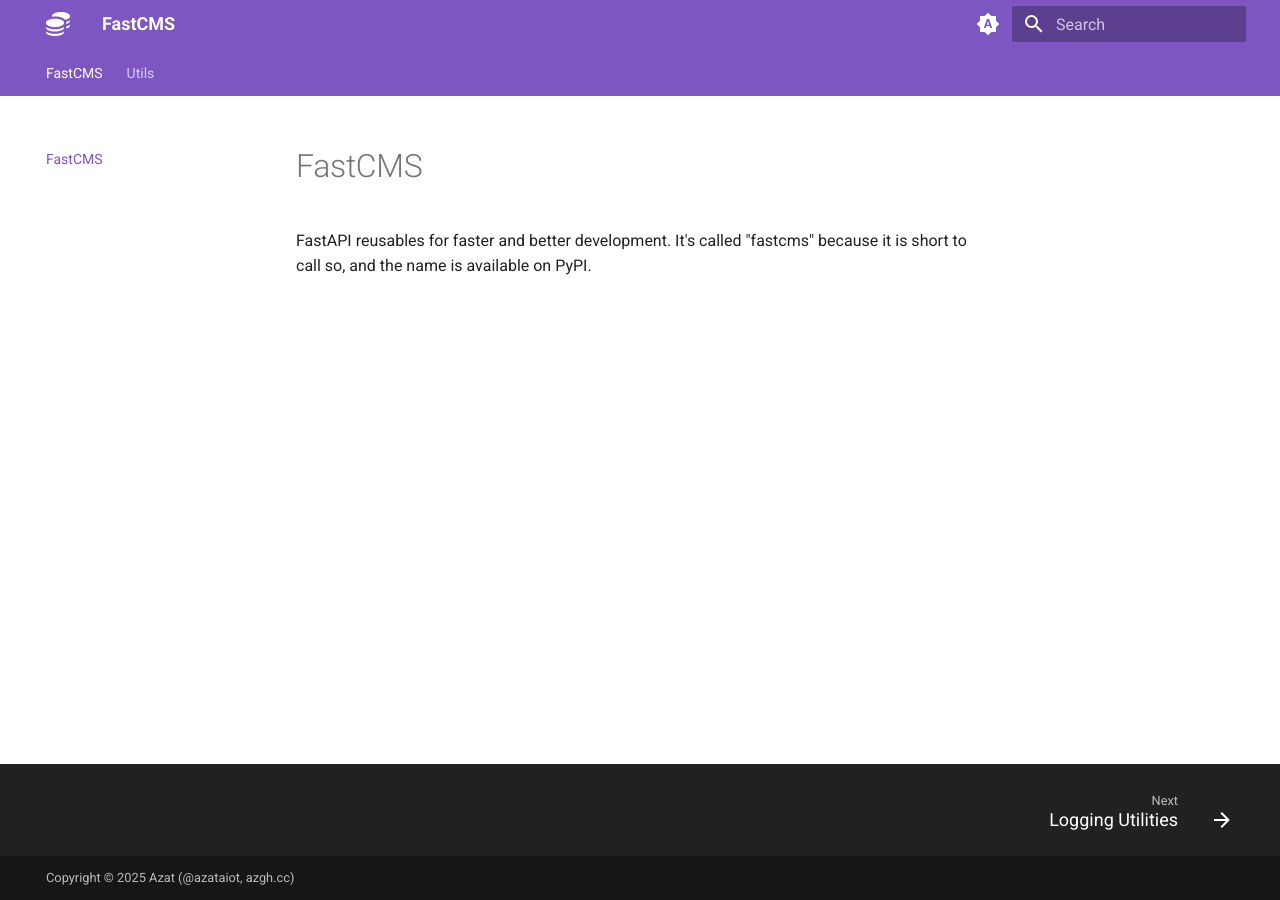
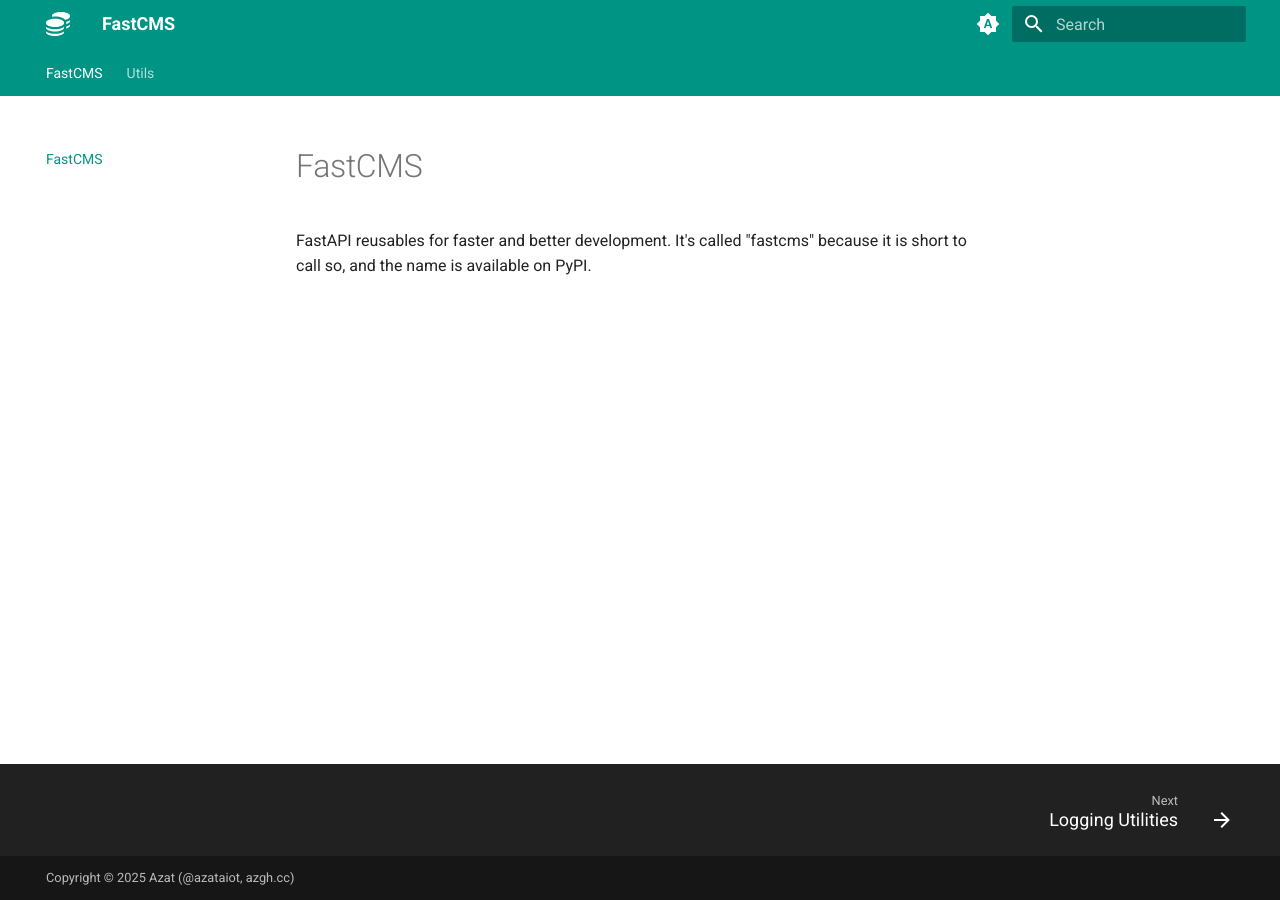
Before and after one commit to pywjs/fastcms, an MkDocs documentation site: the page built from docs/index.md, in a window 1280 px wide. Built offline with MkDocs 1.6.1 and Material for MkDocs 9.7.7, drawn with Linux system fonts in a browser that asks for light colours.

Commit message:
Update pre-commit configuration and modify MkDocs theme colors

```diff
--- a/.pre-commit-config.yaml
+++ b/.pre-commit-config.yaml
@@ -7,6 +7,8 @@
       - id: trailing-whitespace
       - id: end-of-file-fixer
       - id: check-yaml
+        args:
+          - --unsafe
       - id: check-toml
       - id: check-added-large-files
 
--- a/mkdocs.yml
+++ b/mkdocs.yml
@@ -17,14 +17,16 @@
     # Palette toggle for light mode
     - media: "(prefers-color-scheme: light)"
       scheme: default # light mode (default)
-      primary: deep purple
+      primary: teal
+      accent: amber
       toggle:
         icon: material/weather-night
         name: Switch to dark mode
     # Palette toggle for dark mode
     - media: "(prefers-color-scheme: dark)"
       scheme: slate # dark mode
-      primary: deep purple
+      primary: teal
+      accent: amber
       toggle:
         icon: material/weather-sunny
         name: Switch to light mode
@@ -154,6 +156,6 @@
       custom_fences:
         - name: mermaid
           class: mermaid
-          format: !!python/name:pymdownx.superfences.fence_code_format
+          format: !!python/name:pymdownx.superfences.fence_code_format ''
 
   - pymdownx.tasklist
```
